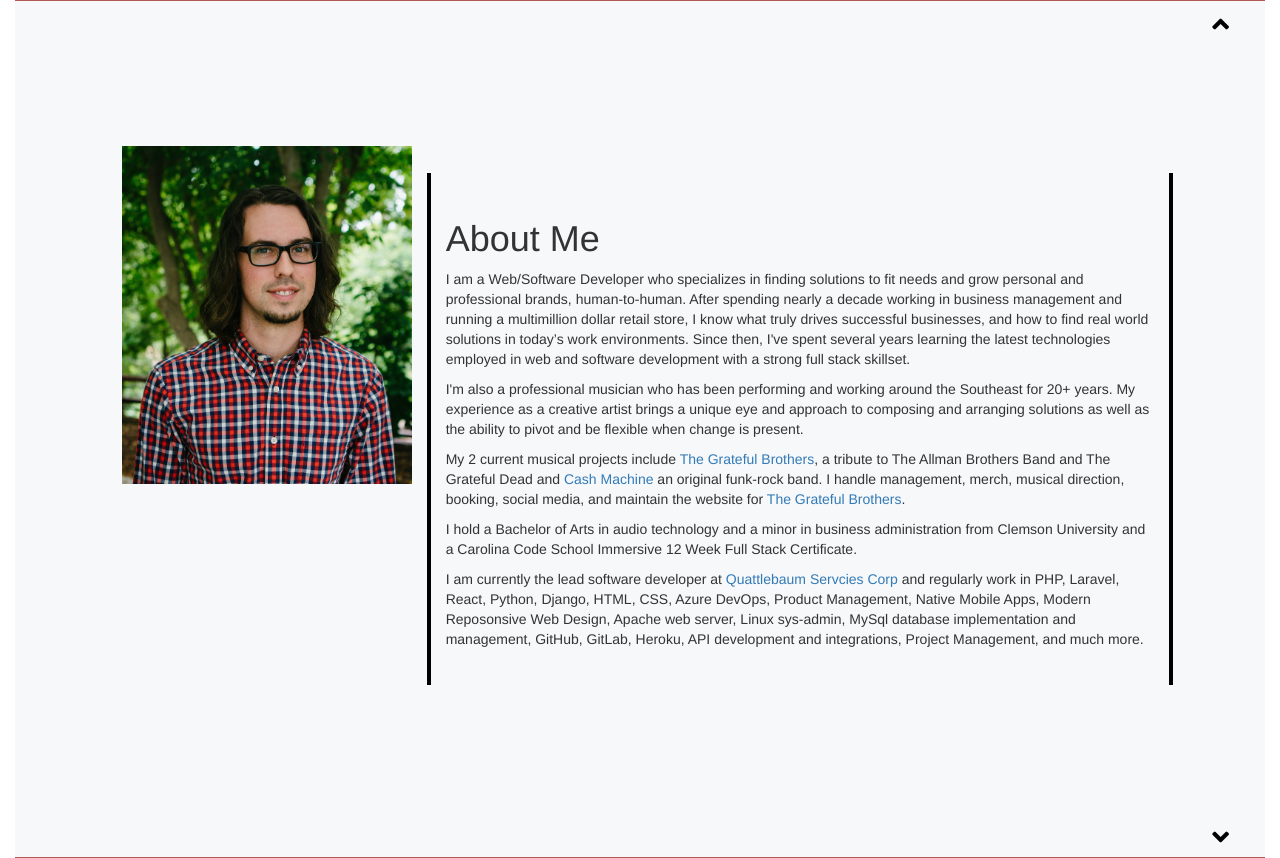
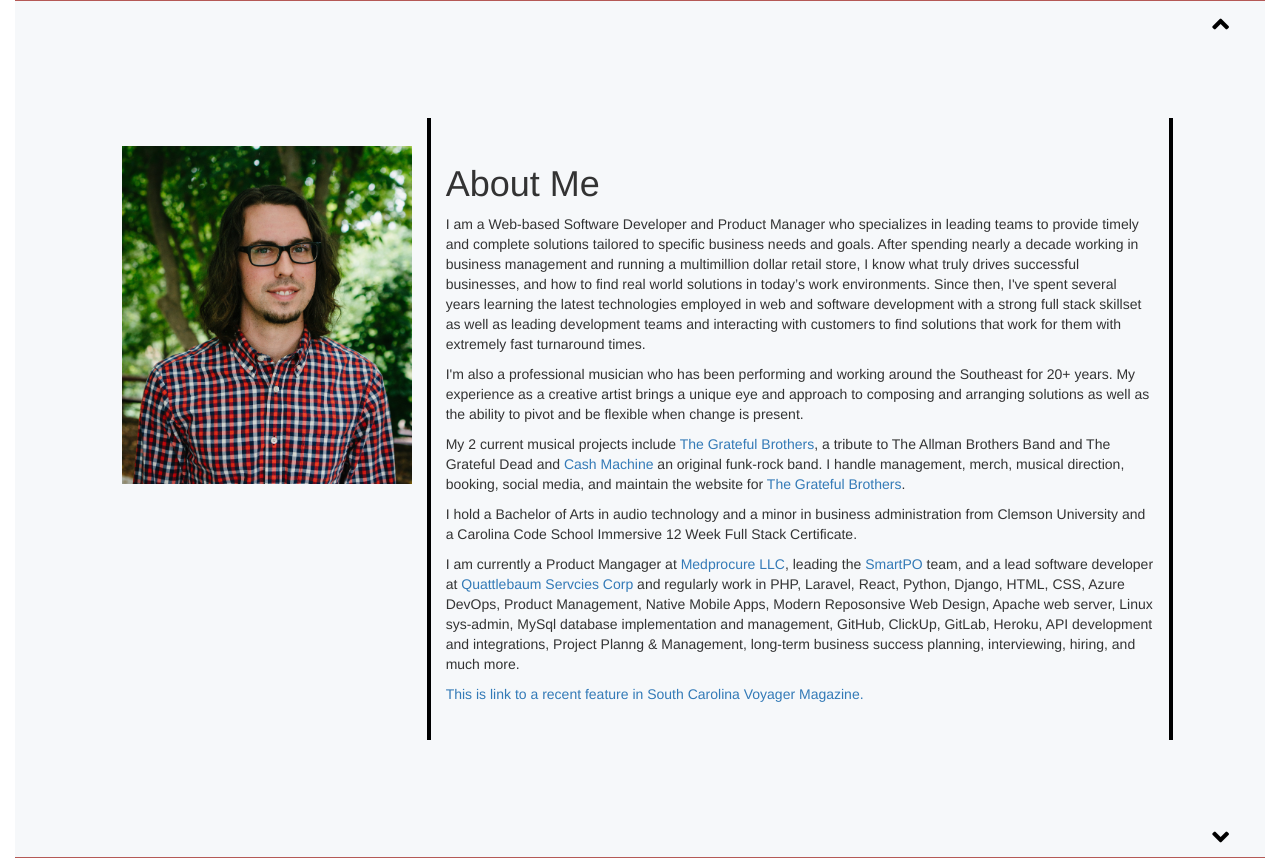
Before and after one commit to Fluffhead88/thigpen-portfolio, a Django app: page / in a window 1280 px wide. Shown: the part 855-1713 px from the top of the page. Run offline with Django 3.2, Linux system fonts and the light colour scheme; some libraries are stand-ins or nearby versions; some web fonts are replaced.

Commit message:
content updates

```diff
--- a/app/templates/index.html
+++ b/app/templates/index.html
@@ -75,14 +75,14 @@
 					</div>
 					<div class="col-lg-7 col-md-7 col-xs-7 about_me_text">
 						<h1>About Me</h1>
-						<p>I am a Web/Software Developer who specializes in finding solutions to fit needs and grow personal and professional brands, human-to-human. After spending nearly a decade working in business management and
+						<p>I am a Web-based Software Developer and Product Manager who specializes in leading teams to provide timely and complete solutions tailored to specific business needs and goals. After spending nearly a decade working in business management and
 							running a multimillion dollar retail store, I know what truly drives successful businesses, and how to find real world solutions in today’s work environments. Since then, I've spent several years learning the latest technologies employed
-							in web and software development with a strong full stack skillset.</p>
+							in web and software development with a strong full stack skillset as well as leading development teams and interacting with customers to find solutions that work for them with extremely fast turnaround times.</p>
 						<p>I'm also a professional musician who has been performing and working around the Southeast for 20+ years. My experience as a creative artist brings a unique eye and approach to composing and arranging solutions as well as the ability to
 							pivot and be flexible when change is present.</p>
-						<p>My 2 current musical projects include <a href="https://wwww.thegratefulbrothers.com" >The Grateful Brothers</a>, a tribute to The Allman Brothers Band and The Grateful Dead and <a href="https://www.facebook.com/findacashmachine" >Cash Machine</a> an original funk-rock band. I handle management, merch, musical direction, booking, social media, and maintain the website for <a href="https://wwww.thegratefulbrothers.com" >The Grateful Brothers</a>.</p>
+						<p>My 2 current musical projects include <a href="https://wwww.thegratefulbrothers.com" target="_blank">The Grateful Brothers</a>, a tribute to The Allman Brothers Band and The Grateful Dead and <a href="https://www.facebook.com/findacashmachine" target="_blank">Cash Machine</a> an original funk-rock band. I handle management, merch, musical direction, booking, social media, and maintain the website for <a href="https://wwww.thegratefulbrothers.com" >The Grateful Brothers</a>.</p>
 						<p>I hold a Bachelor of Arts in audio technology and a minor in business administration from Clemson University and a Carolina Code School Immersive 12 Week Full Stack Certificate.</p>
-						<p>I am currently the lead software developer at <a href="https://.quattlebaum.co" >Quattlebaum Servcies Corp</a> and regularly work in PHP, Laravel, React, Python, Django, HTML, CSS, Azure DevOps, Product Management, Native Mobile Apps, Modern Reposonsive Web Design, Apache web server, Linux sys-admin, MySql database implementation and management, GitHub, GitLab, Heroku, API development and integrations, Project Management, and much more.</p>
+						<p>I am currently a Product Mangager at <a href="https://medprocure.com/leadership-team/" target="_blank">Medprocure LLC</a>, leading the <a href="https://www.smartpo.com" target="_blank">SmartPO</a> team, and a lead software developer at <a href="https://quattlebaum.co" target="_blank">Quattlebaum Servcies Corp</a> and regularly work in PHP, Laravel, React, Python, Django, HTML, CSS, Azure DevOps, Product Management, Native Mobile Apps, Modern Reposonsive Web Design, Apache web server, Linux sys-admin, MySql database implementation and management, GitHub, ClickUp, GitLab, Heroku, API development and integrations, Project Planng & Management, long-term business success planning, interviewing, hiring, and much more.</p><p><a href="https://southcarolinavoyager.com/interview/conversations-with-zachary-thigpen/" target="_blank">This is link to a recent feature in South Carolina Voyager Magazine.</a></p>
 					</div>
 					<div class="col-1"></div>
 				</div>
@@ -139,7 +139,7 @@
 						</article>
 					</div>
 				</div>
-				<div class= "row">
+				<div class="row">
 					<div class="col-12 col-md">
 						<article>
 							<div class="front">
```
